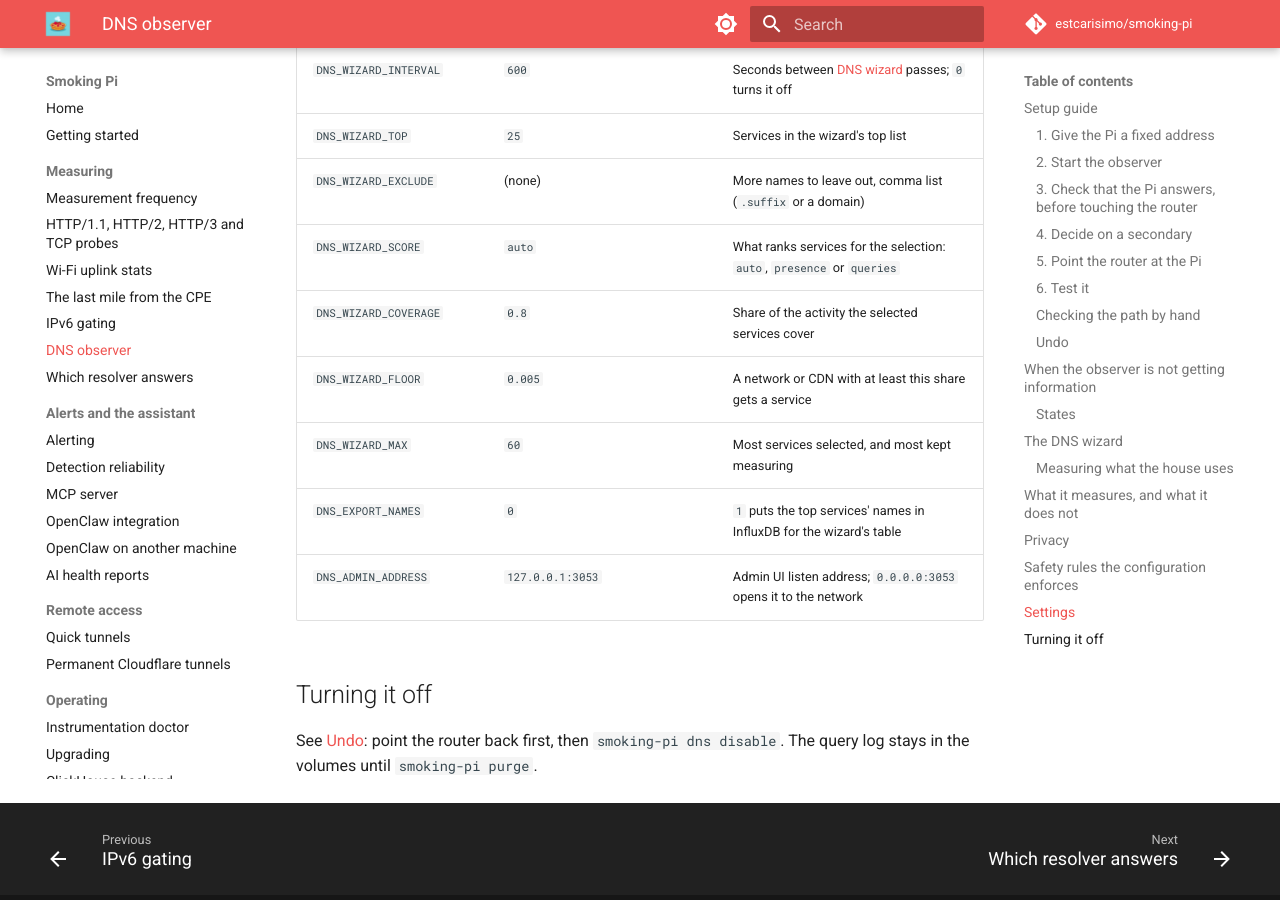
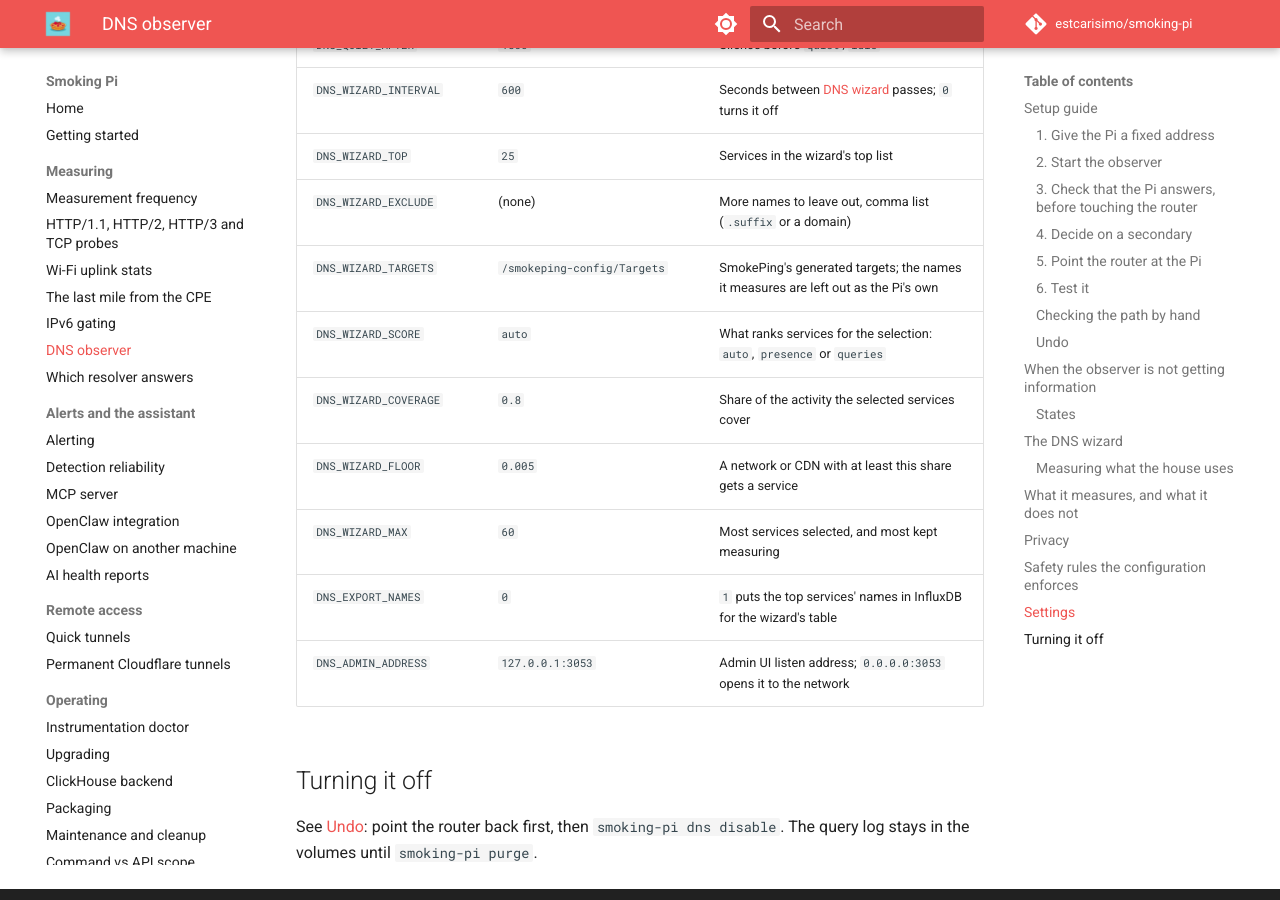
Before and after one commit to estcarisimo/smoking-pi, an MkDocs documentation site: the page built from docs/dns-observer.md, in a window 1280 px wide and 900 px high, scrolled down 12592 px. Built offline with MkDocs 1.6.1 and Material for MkDocs 9.7.7, drawn with Linux system fonts in a browser that asks for light colours; comment, search, counter and statistics services are not loaded.

Commit message:
docs(dns-observer): list DNS_WIZARD_TARGETS
Co-Authored-By: Claude Opus 5.5 <noreply@anthropic.com>

```diff
--- a/docs/dns-observer.md
+++ b/docs/dns-observer.md
@@ -500,6 +500,7 @@ All optional except the password; in the env file (`smoking-pi config set`).
 | `DNS_WIZARD_INTERVAL` | `600` | Seconds between [DNS wizard](#the-dns-wizard) passes; `0` turns it off |
 | `DNS_WIZARD_TOP` | `25` | Services in the wizard's top list |
 | `DNS_WIZARD_EXCLUDE` | (none) | More names to leave out, comma list (`.suffix` or a domain) |
+| `DNS_WIZARD_TARGETS` | `/smokeping-config/Targets` | SmokePing's generated targets; the names it measures are left out as the Pi's own |
 | `DNS_WIZARD_SCORE` | `auto` | What ranks services for the selection: `auto`, `presence` or `queries` |
 | `DNS_WIZARD_COVERAGE` | `0.8` | Share of the activity the selected services cover |
 | `DNS_WIZARD_FLOOR` | `0.005` | A network or CDN with at least this share gets a service |
```
